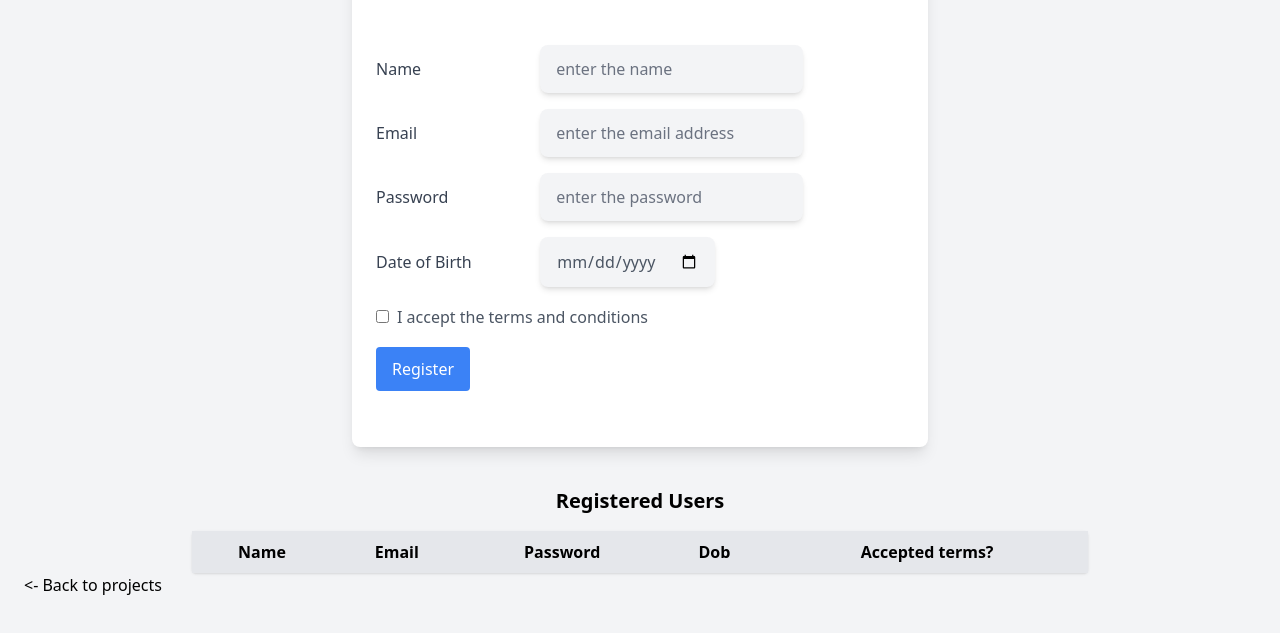
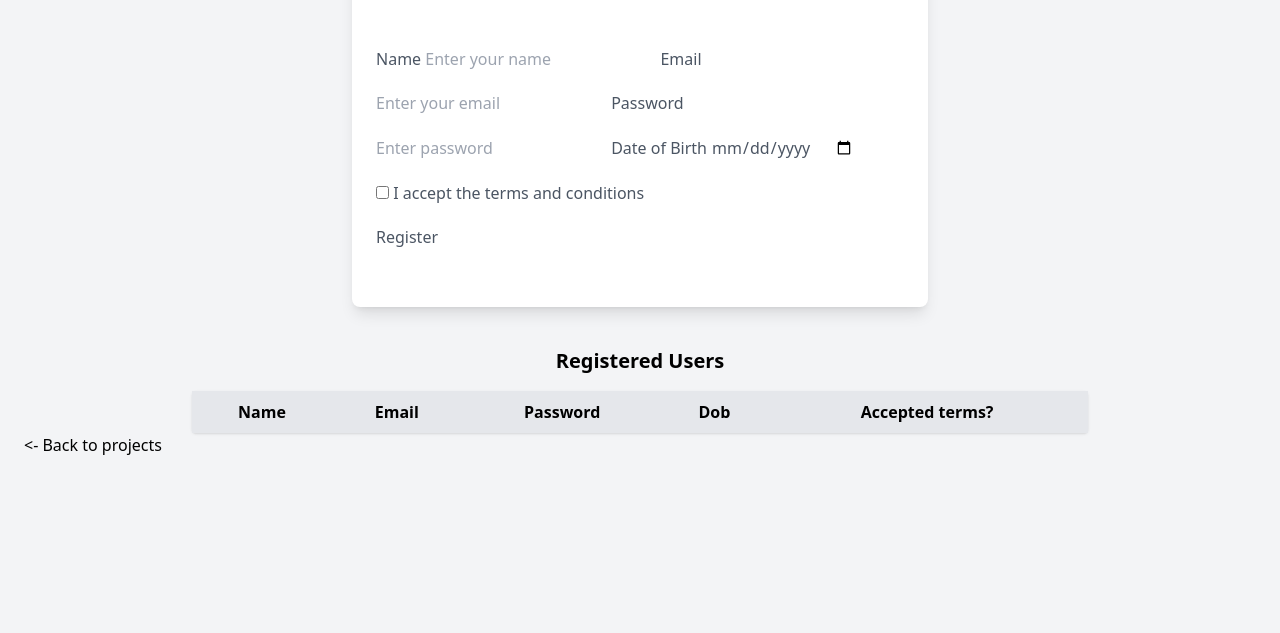
Before and after one commit to roshnii-k/wd201, a website: page http-server/registration.html in a window 1280 px wide. Shown: the part 89-722 px from the top of the page. Drawn offline with nearby package versions, Linux system fonts and the light colour scheme.

Commit message:
Update registration.html

```diff
--- a/http-server/registration.html
+++ b/http-server/registration.html
@@ -23,41 +23,28 @@
         <h2 class="text-3xl font-bold leading-tight text-center">Registration Form</h3>
             <div class="divide-y divide-gray-300/50">
                 <div class="space-y-6 py-8 text-base leading-7 text-gray-600">
+                    <form id="registrationForm" action="/submit" method="post" class="space-y-4">
+                          <label for="name">Name</label>
+                          <input required type="text" id="name" name="name" placeholder="Enter your name" />
 
-                    <form id="registrationForm" class="space-y-4">
+                          <label for="email">Email</label>
+                          <input required type="email" id="email" name="email" placeholder="Enter your email" />
 
-                        <label for="name"
-                            class="text-md w-40 inline-block font-medium leading-5 text-gray-700">Name</label>
-                        <input required type="text" id="name"
-                            class="bg-gray-100 inline-vlock rounded-lg shadow-md px-4 py-3 mb-5 tect-base leading-6 placeholder-gray-500"
-                            placeholder="enter the name"></br>
+                          <label for="password">Password</label>
+                          <input required type="password" id="password" name="password" placeholder="Enter password" />
 
-                        <label for="email"
-                            class="text-md w-40 inline-block font-medium leading-5 text-gray-700">Email</label>
-                        <input required type="email" id="email"
-                            class="bg-gray-100 inline-vlock rounded-lg shadow-md px-4 py-3 mb-5 tect-base leading-6 placeholder-gray-500"
-                            placeholder="enter the email address" /></br>
+                          <label for="dob">Date of Birth</label>
+                          <input required type="date" id="dob" name="dob" />
 
-                        <label for="password"
-                            class="text-md w-40 inline-block font-medium leading-5 text-gray-700">Password</label>
-                        <input required type="password" id="password"
-                            class="bg-gray-100 inline-vlock rounded-lg shadow-md px-4 py-3 mb-5 tect-base leading-6 placeholder-gray-500"
-                            placeholder="enter the password" /></br>
+                          <div>
+                          <input type="checkbox" id="terms" name="terms" required />
+                          <label for="terms">I accept the terms and conditions</label>
+                          </div>
+                          <button type="submit">Register</button>
+                     </form>
 
-                        <label for="dob" class="text-md w-40 inline-block font-medium leading-5 text-gray-700">Date of
-                            Birth</label>
-                        <input required type="date" id="dob"
-                            class="bg-gray-100 inline-vlock rounded-lg shadow-md px-4 py-3 mb-5 tect-base leading-6 placeholder-gray-500" /></br>
 
-                        <div class="flex items-center">
-                            <input type="checkbox" id="terms" class="mr-2" required />
-                            <label for="terms">I accept the terms and conditions</label>
-                        </div>
 
-                        <button type="submit" class="bg-blue-500 text-white px-4 py-2 rounded hover:bg-blue-600">
-                            Register
-                        </button>
-                    </form>
                 </div>
             </div>
     </div>
```
